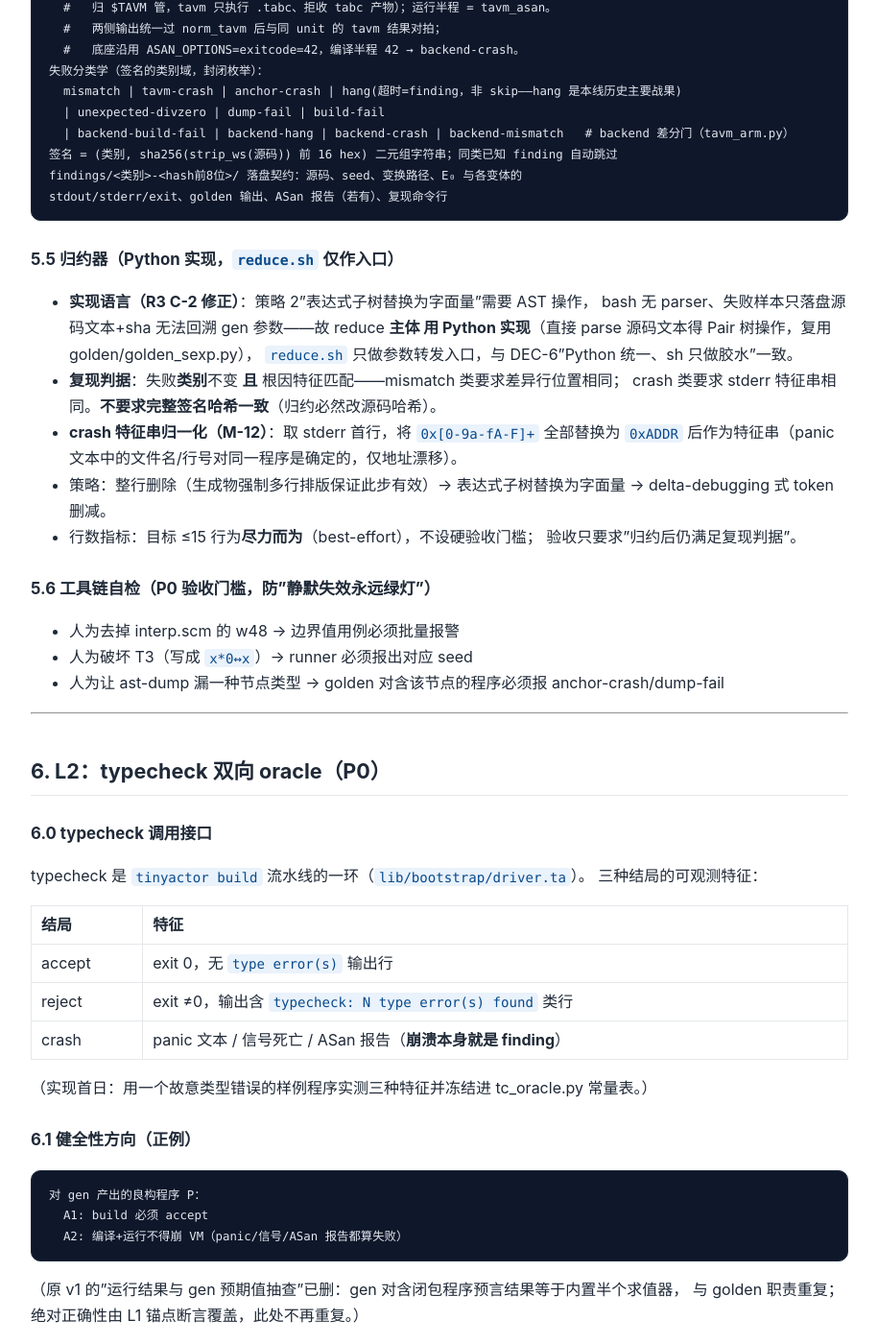
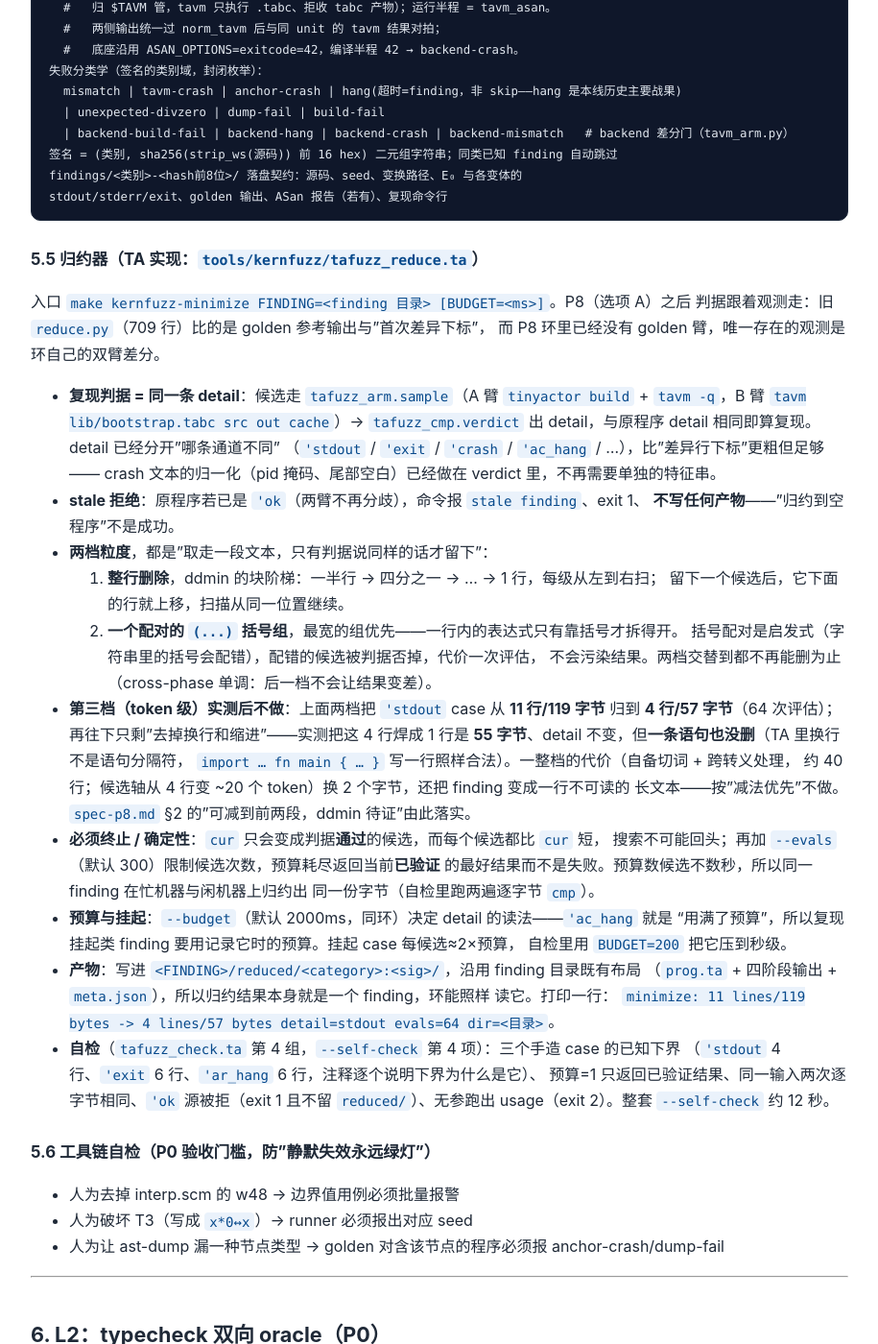
Before and after one commit to tiancaiamao/tinyactor, a Jekyll site: the page built from docs/kernel-fuzzing-design.md, in a window 1280 px wide and 1400 px high, scrolled down 13553 px. Shown: the whole window at 96% size, without its empty margins (182-1097 px from the left). Built offline with Jekyll 4.4.1, drawn with Linux system fonts in a browser that asks for light colours; our own code applies the rules of GitHub Pages for plain Markdown files.

Commit message:
build(kernfuzz): make kernfuzz-minimize, and §5.5 for it
make kernfuzz-minimize FINDING=<dir> [BUDGET=<ms>] is the entry point the
design note promises: it runs the TA minimizer on one finding and leaves the
result in <FINDING>/reduced/<category>:<sig>/, in the finding tree's own
layout, so a reduced program is a finding the ring reads the same way.
BUDGET exists because a hang detail means "used its whole budget" — a hang
finding has to be reproduced under the budget it was recorded with, and the
ring's 2000 ms default makes that case slow rather than wrong.

docs/kernel-fuzzing-design.md §5.5 described a 709-line Python reducer judged
against golden reference output. It now describes the TA one: criterion = the
ring's own detail, stale findings refused, two granularities, the measured
case for leaving the token phase out (two bytes of whitespace, no statement),
and why the budget counts candidates instead of seconds.

Tested: make kernfuzz-minimize with no FINDING prints usage and exits 2; with a
finding it prints "11 lines/119 bytes -> 4 lines/57 bytes detail=stdout
evals=64"; with BUDGET=200 a 'ar_hang finding reduces 13->6 lines in 6 s.

Signed-off-by: tiancaiamao <tiancaiamao@gmail.com>

````diff
--- a/docs/kernel-fuzzing-design.md
+++ b/docs/kernel-fuzzing-design.md
@@ -520,19 +520,46 @@ findings/<类别>-<hash前8位>/ 落盘契约：源码、seed、变换路径、E
 stdout/stderr/exit、golden 输出、ASan 报告（若有）、复现命令行
 ```
 
-### 5.5 归约器（Python 实现，`reduce.sh` 仅作入口）
+### 5.5 归约器（TA 实现：`tools/kernfuzz/tafuzz_reduce.ta`）
 
-- **实现语言（R3 C-2 修正）**：策略 2"表达式子树替换为字面量"需要 AST 操作，
-  bash 无 parser、失败样本只落盘源码文本+sha 无法回溯 gen 参数——故 reduce **主体
-  用 Python 实现**（直接 parse 源码文本得 Pair 树操作，复用 golden/golden_sexp.py），
-  `reduce.sh` 只做参数转发入口，与 DEC-6"Python 统一、sh 只做胶水"一致。
-- **复现判据**：失败**类别**不变 **且** 根因特征匹配——mismatch 类要求差异行位置相同；
-  crash 类要求 stderr 特征串相同。**不要求完整签名哈希一致**（归约必然改源码哈希）。
-- **crash 特征串归一化（M-12）**：取 stderr 首行，将 `0x[0-9a-fA-F]+` 全部替换为
-  `0xADDR` 后作为特征串（panic 文本中的文件名/行号对同一程序是确定的，仅地址漂移）。
-- 策略：整行删除（生成物强制多行排版保证此步有效）→ 表达式子树替换为字面量 → delta-debugging 式 token 删减。
-- 行数指标：目标 ≤15 行为**尽力而为**（best-effort），不设硬验收门槛；
-  验收只要求"归约后仍满足复现判据"。
+入口 `make kernfuzz-minimize FINDING=<finding 目录> [BUDGET=<ms>]`。P8（选项 A）之后
+判据跟着观测走：旧 `reduce.py`（709 行）比的是 golden 参考输出与"首次差异下标"，
+而 P8 环里已经没有 golden 臂，唯一存在的观测是环自己的双臂差分。
+
+- **复现判据 = 同一条 detail**：候选走 `tafuzz_arm.sample`（A 臂 `tinyactor build` +
+  `tavm -q`，B 臂 `tavm lib/bootstrap.tabc src out cache`）→ `tafuzz_cmp.verdict` 出
+  detail，与原程序 detail 相同即算复现。detail 已经分开"哪条通道不同"
+  （`'stdout` / `'exit` / `'crash` / `'ac_hang` / …），比"差异行下标"更粗但足够——
+  crash 文本的归一化（pid 掩码、尾部空白）已经做在 verdict 里，不再需要单独的特征串。
+- **stale 拒绝**：原程序若已是 `'ok`（两臂不再分歧），命令报 `stale finding`、exit 1、
+  **不写任何产物**——"归约到空程序"不是成功。
+- **两档粒度**，都是"取走一段文本，只有判据说同样的话才留下"：
+  1. **整行删除**，ddmin 的块阶梯：一半行 → 四分之一 → … → 1 行，每级从左到右扫；
+     留下一个候选后，它下面的行就上移，扫描从同一位置继续。
+  2. **一个配对的 `(...)` 括号组**，最宽的组优先——一行内的表达式只有靠括号才拆得开。
+     括号配对是启发式（字符串里的括号会配错），配错的候选被判据否掉，代价一次评估，
+     不会污染结果。两档交替到都不再能删为止（cross-phase 单调：后一档不会让结果变差）。
+- **第三档（token 级）实测后不做**：上面两档把 `'stdout` case 从 **11 行/119 字节**
+  归到 **4 行/57 字节**（64 次评估）；再往下只剩"去掉换行和缩进"——实测把这 4 行焊成
+  1 行是 **55 字节**、detail 不变，但**一条语句也没删**（TA 里换行不是语句分隔符，
+  `import … fn main { … }` 写一行照样合法）。一整档的代价（自备切词 + 跨转义处理，
+  约 40 行；候选轴从 4 行变 ~20 个 token）换 2 个字节，还把 finding 变成一行不可读的
+  长文本——按"减法优先"不做。`spec-p8.md` §2 的"可减到前两段，ddmin 待证"由此落实。
+- **必须终止 / 确定性**：`cur` 只会变成判据**通过**的候选，而每个候选都比 `cur` 短，
+  搜索不可能回头；再加 `--evals`（默认 300）限制候选次数，预算耗尽返回当前**已验证**
+  的最好结果而不是失败。预算数候选不数秒，所以同一 finding 在忙机器与闲机器上归约出
+  同一份字节（自检里跑两遍逐字节 `cmp`）。
+- **预算与挂起**：`--budget`（默认 2000ms，同环）决定 detail 的读法——`'ac_hang` 就是
+  "用满了预算"，所以复现挂起类 finding 要用记录它时的预算。挂起 case 每候选≈2×预算，
+  自检里用 `BUDGET=200` 把它压到秒级。
+- **产物**：写进 `<FINDING>/reduced/<category>:<sig>/`，沿用 finding 目录既有布局
+  （`prog.ta` + 四阶段输出 + `meta.json`），所以归约结果本身就是一个 finding，环能照样
+  读它。打印一行：
+  `minimize: 11 lines/119 bytes -> 4 lines/57 bytes detail=stdout evals=64 dir=<目录>`。
+- **自检**（`tafuzz_check.ta` 第 4 组，`--self-check` 第 4 项）：三个手造 case 的已知下界
+  （`'stdout` 4 行、`'exit` 6 行、`'ar_hang` 6 行，注释逐个说明下界为什么是它）、
+  预算=1 只返回已验证结果、同一输入两次逐字节相同、`'ok` 源被拒（exit 1 且不留
+  `reduced/`）、无参跑出 usage（exit 2）。整套 `--self-check` 约 12 秒。
 
 ### 5.6 工具链自检（P0 验收门槛，防"静默失效永远绿灯"）
 
````
Also changed, not shown: 1 other file.
